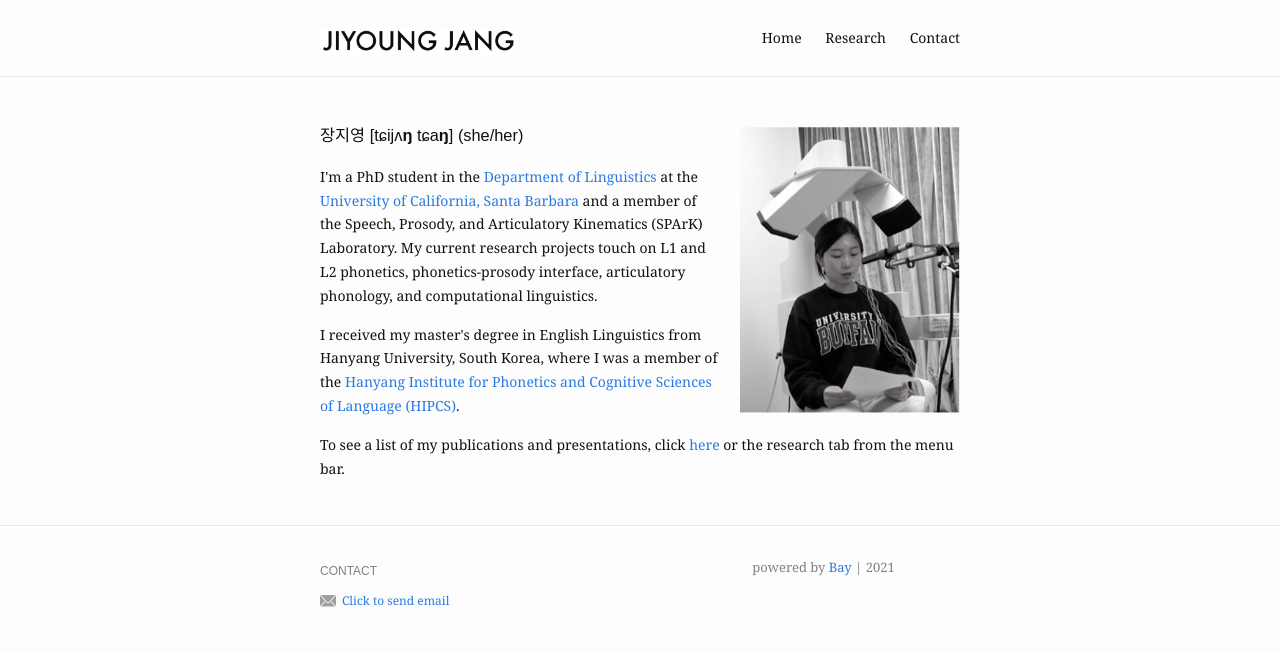
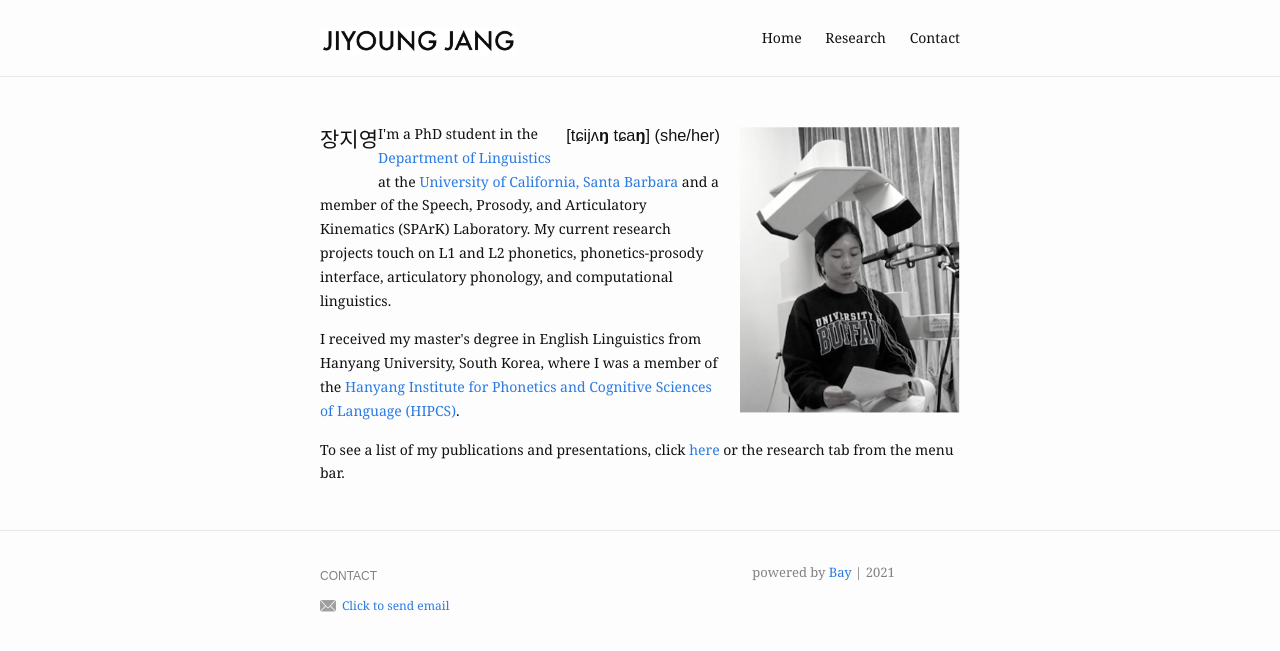
Before and after one commit to jiyoungj/jiyoungj.github.io, a Jekyll site: the page built from index.md, in a window 1280 px wide. Shown: the top 651 px of the page. Built offline with Jekyll 4.4.1, drawn with Linux system fonts in a browser that asks for light colours.

Commit message:
Update index.md

```diff
--- a/index.md
+++ b/index.md
@@ -6,7 +6,10 @@ profile_picture:
 ---
 
 <p>
-  <h3>장지영 [tɕijʌ<b>ŋ</b> tɕa<b>ŋ</b>] (she/her)</h3>
+<div>
+  <h2 style="float: left">장지영</h2>
+  <h3 style="float: right">[tɕijʌ<b>ŋ</b> tɕa<b>ŋ</b>] (she/her)</h3>
+</div>
 </p>
 
 <p>
```
